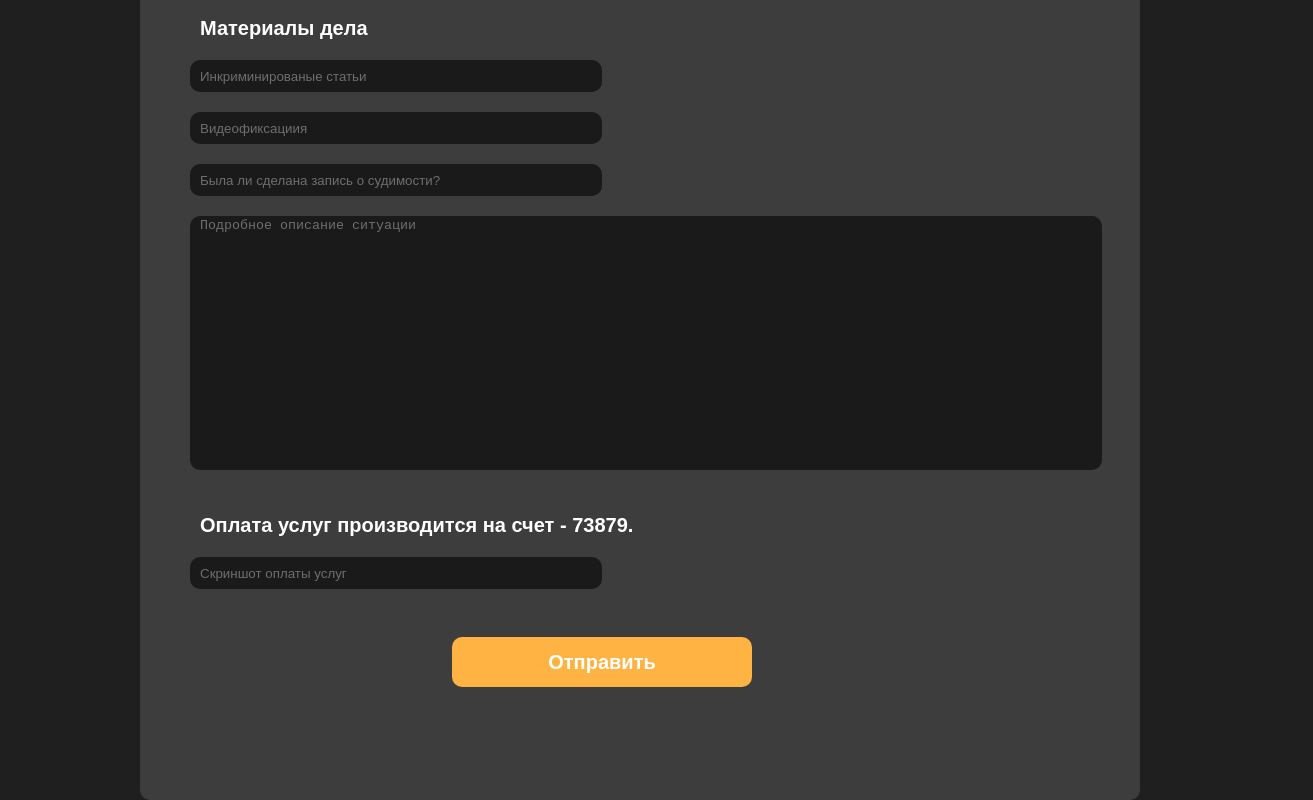
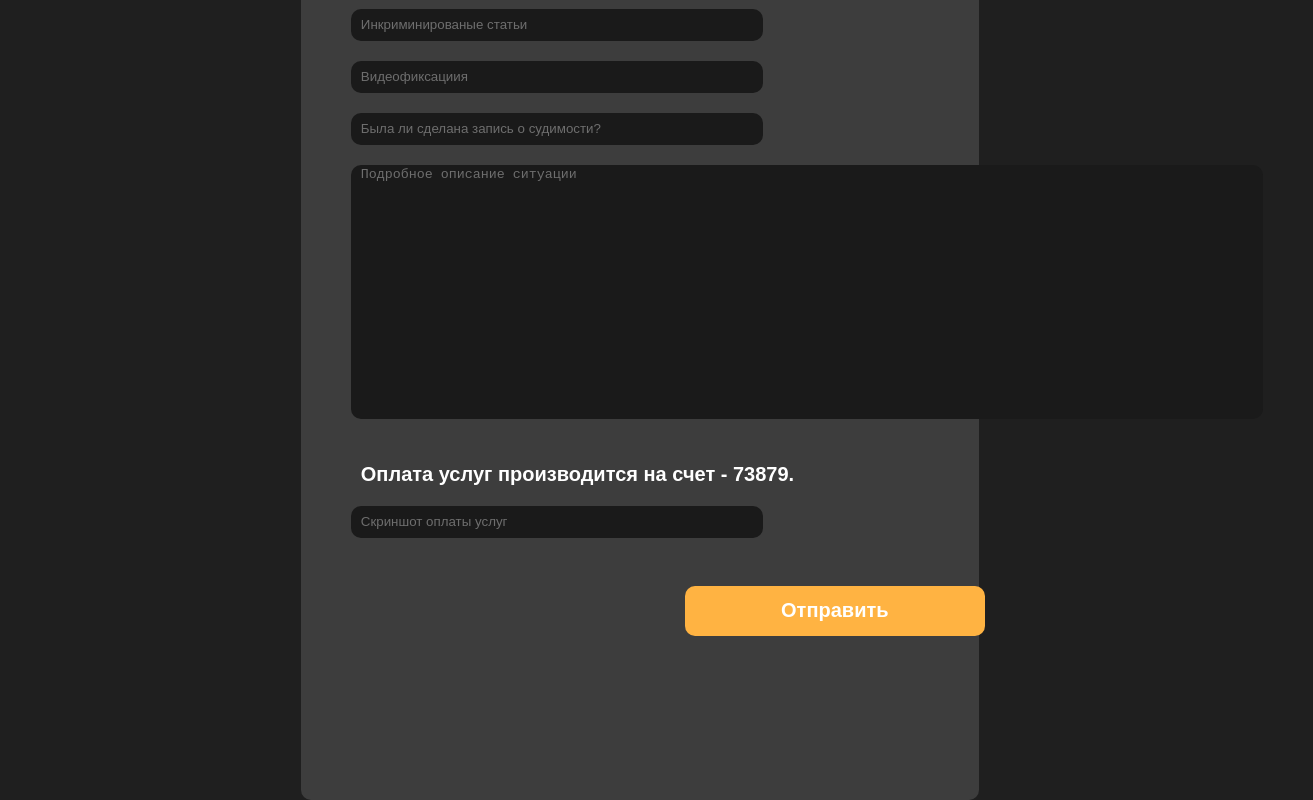
Before and after one commit to fijman/TheBarAssociation, a plain HTML site: page Bot.html in a window 1280 px wide. Shown: the part 800-1600 px from the top of the page, 1313 px wide, since content can reach past the window. Drawn offline with Linux system fonts and the light colour scheme.

Commit message:
Add files via upload

```diff
--- a/style.css
+++ b/style.css
@@ -13,7 +13,7 @@ body {
 .form-container {
     align-items: center;
    background-color: #3d3d3d;
-   width: 1000px;
+   width: 53vw;
    height: 1600px;
    border-radius: 10px;
 
@@ -58,7 +58,7 @@ button {
     font-size: 20px;
     align-items: center;
     margin-right: 100px;
-    margin-left: -200px;
+    margin-left: -10vw;
     margin-top: 100px;
     position: absolute;
     width: 300px;
```
